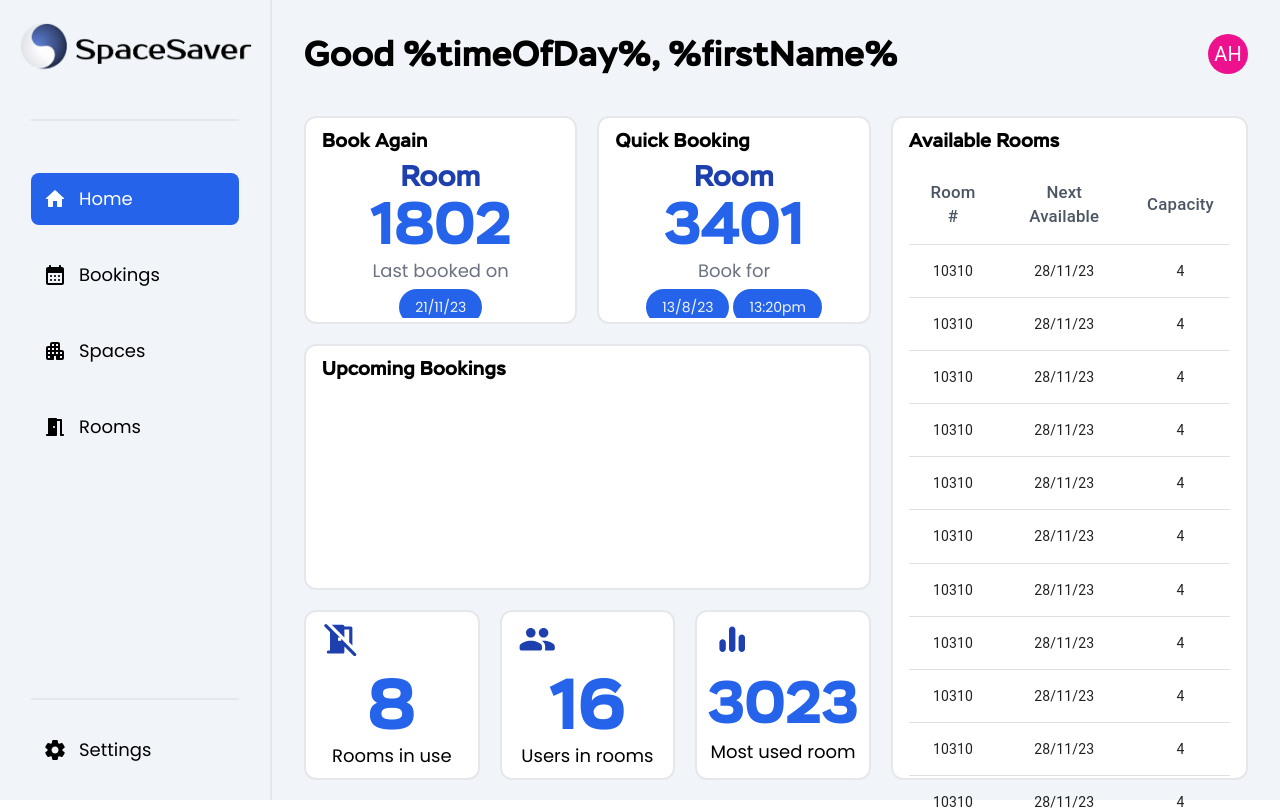
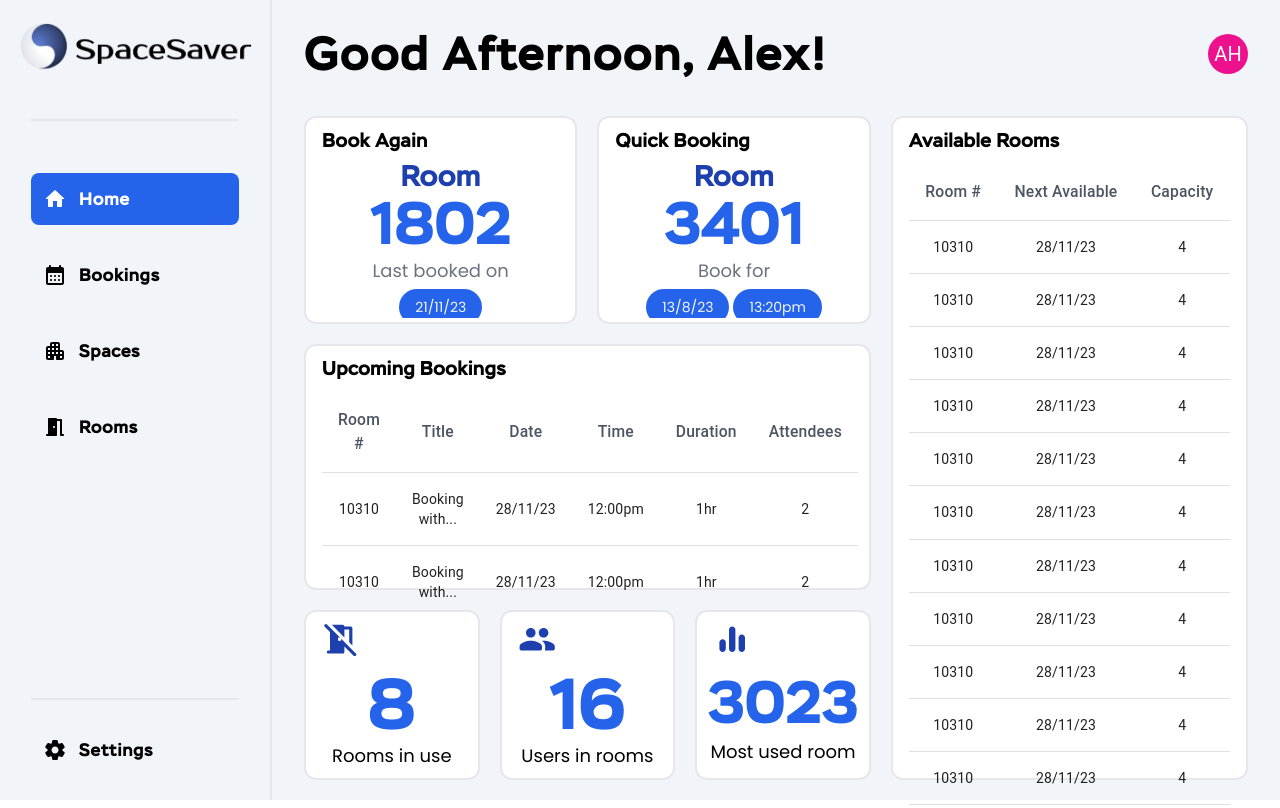
Before and after one commit to Space-Saver-Bookings/space-saver-client, a React (Vite) app: page /home in a window 1280 px wide. Built offline with nearby package versions, Linux system fonts and the light colour scheme.

Commit message:
feat: implemented upcoming bookings + minor fixes overall

```diff
--- a/src/components/dashboard/DashTableList.jsx
+++ b/src/components/dashboard/DashTableList.jsx
@@ -23,7 +23,7 @@ function DashTableList({height, columns, rows}) {
                 align="center"
                 sx={{
                   color: 'rgb(75 85 99)',
-                  fontSize: '1.05rem',
+                  fontSize: '.98rem',
                 }}
               >
                 {column}
--- a/src/features/dashboard/AvailableRoom.jsx
+++ b/src/features/dashboard/AvailableRooms.jsx
@@ -7,7 +7,7 @@ function createData(roomNumber, date, capacity) {
 const columns = ['Room #', 'Next Available', 'Capacity'];
 const rows = Array.from(Array(15), () => createData(10310, '28/11/23', 4));
 
-function AvailableRoom() {
+function AvailableRooms() {
   return (
     <section className="h-full">
       <DashTableList height={660} columns={columns} rows={rows} />
@@ -15,4 +15,4 @@ function AvailableRoom() {
   );
 }
 
-export default AvailableRoom;
+export default AvailableRooms;
--- a/src/features/dashboard/UpcomingBookings.jsx
+++ b/src/features/dashboard/UpcomingBookings.jsx
@@ -1,9 +1,20 @@
-function UpcomingBookings() {
-    return (
-        <div>
+import DashTableList from '../../components/dashboard/DashTableList';
 
-        </div>
-    )
+function createData(roomNumber, title, date, time, duration, attendees) {
+  return {roomNumber, title, date, time, duration, attendees};
 }
 
-export default UpcomingBookings
+const columns = ['Room #', 'Title', 'Date', 'Time', 'Duration', 'Attendees'];
+const rows = Array.from(Array(15), () =>
+  createData(10310, 'Booking with...', '28/11/23', '12:00pm', '1hr', 2)
+);
+
+function UpcomingBookings() {
+  return (
+    <section className="h-full">
+      <DashTableList height={220} columns={columns} rows={rows} />
+    </section>
+  );
+}
+
+export default UpcomingBookings;
--- a/src/layout/Header.jsx
+++ b/src/layout/Header.jsx
@@ -31,8 +31,9 @@ function stringAvatar(name) {
 
 function Header() {
   return (
-    <div className="col-span-full col-start-2 flex items-center justify-between px-8 font-coplette text-4xl">
-      <h1>Good %timeOfDay%, %firstName%</h1>
+    <div className="col-span-full col-start-2 flex items-center justify-between px-8 font-coplette text-5xl">
+      {/* <h1>Good %timeOfDay%, %firstName%</h1> */}
+      <h1 className='tracking-wide'>Good Afternoon, Alex!</h1>
       <Avatar {...stringAvatar('Alex Holder')} />
     </div>
   );
--- a/src/layout/Sidebar.jsx
+++ b/src/layout/Sidebar.jsx
@@ -3,7 +3,7 @@ import MainNav from '../components/navigation/MainNav';
 
 function Sidebar() {
   return (
-    <aside className="col-span-1 col-end-2 row-span-full row-start-1 border-r-2 flex flex-col items-center gap-7">
+    <aside className="col-span-1 col-end-2 row-span-full row-start-1 border-r-2 flex flex-col items-center gap-7 font-coplette tracking-wide">
       <LogoDesktop/>
       <MainNav/>
     </aside>
--- a/src/pages/Home.jsx
+++ b/src/pages/Home.jsx
@@ -5,7 +5,8 @@ import EqualizerRoundedIcon from '@mui/icons-material/EqualizerRounded';
 import DashItem from '../components/dashboard/DashItem';
 import Analytic from '../features/dashboard/Analytic';
 import Book from '../features/dashboard/Book';
-import AvailableRoom from '../features/dashboard/AvailableRoom';
+import AvailableRooms from '../features/dashboard/AvailableRooms';
+import UpcomingBookings from '../features/dashboard/UpcomingBookings';
 
 function Home() {
   return (
@@ -31,12 +32,13 @@ function Home() {
 
       <DashItem
         heading="Available Rooms"
-        content={<AvailableRoom/>}
+        content={<AvailableRooms/>}
         styling="col-span-full col-start-[15] row-span-full row-start-1 rounded-xl"
       />
 
       <DashItem
         heading="Upcoming Bookings"
+        content={<UpcomingBookings/>}
         styling="col-start-1 col-end-[15] row-start-7 row-end-[14]"
       />
 
```
